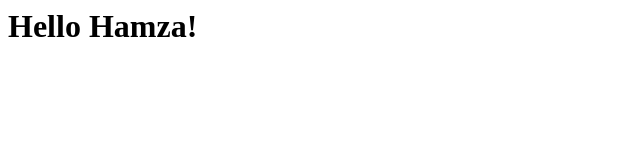
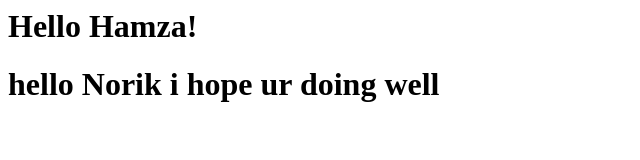
Before and after one commit to NoroAxper/introductions, a plain HTML site: page index.html in a window 1280 px wide. Shown: the whole page, without its empty margins (0-640 px from the left). Drawn offline with Linux system fonts and the light colour scheme.

Commit message:
i said hello back and done

```diff
--- a/index.html
+++ b/index.html
@@ -1 +1,2 @@
 <h1>Hello Hamza!</h1>
+<h1> hello Norik i hope ur doing well</h1>
```
